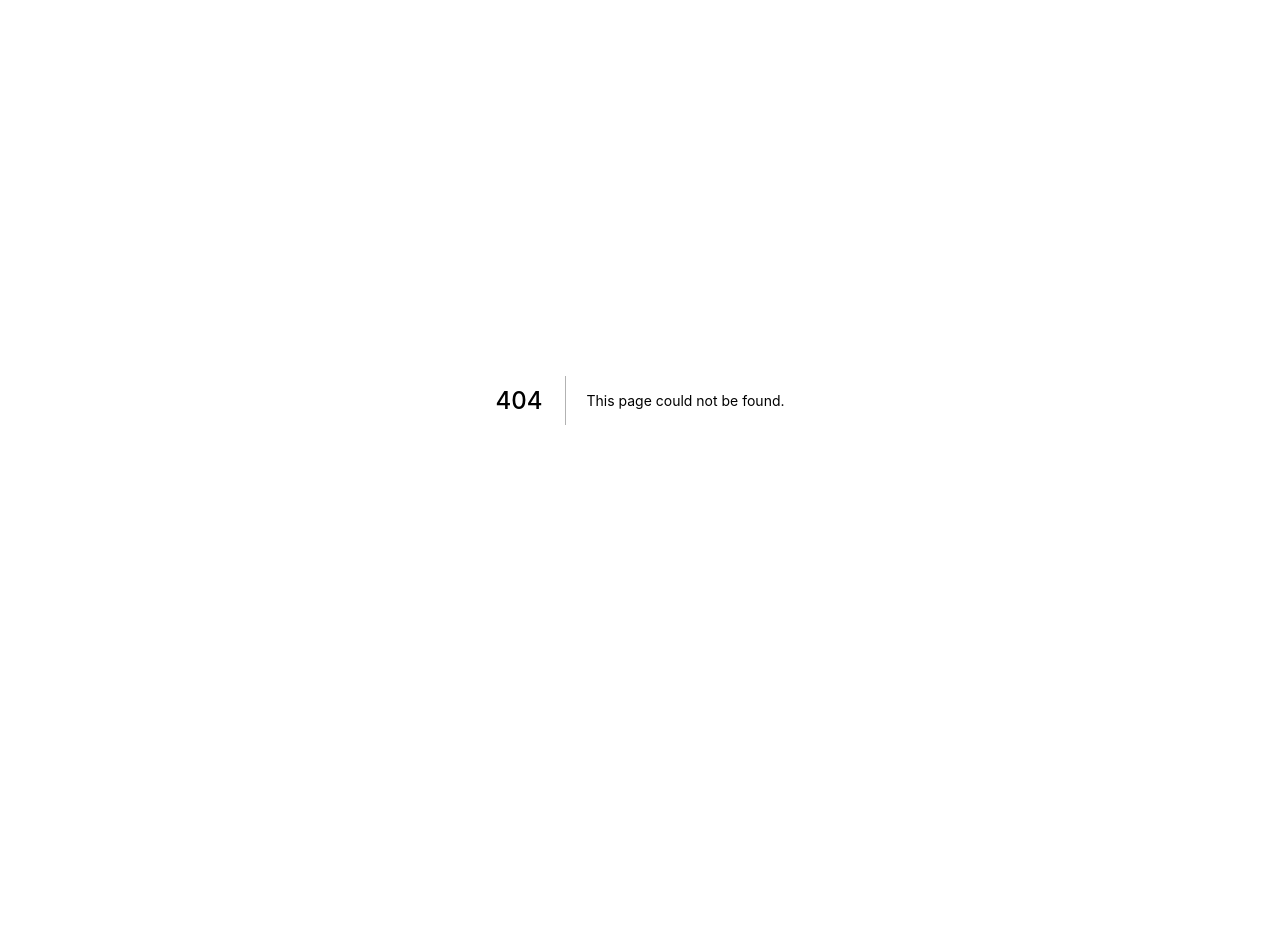
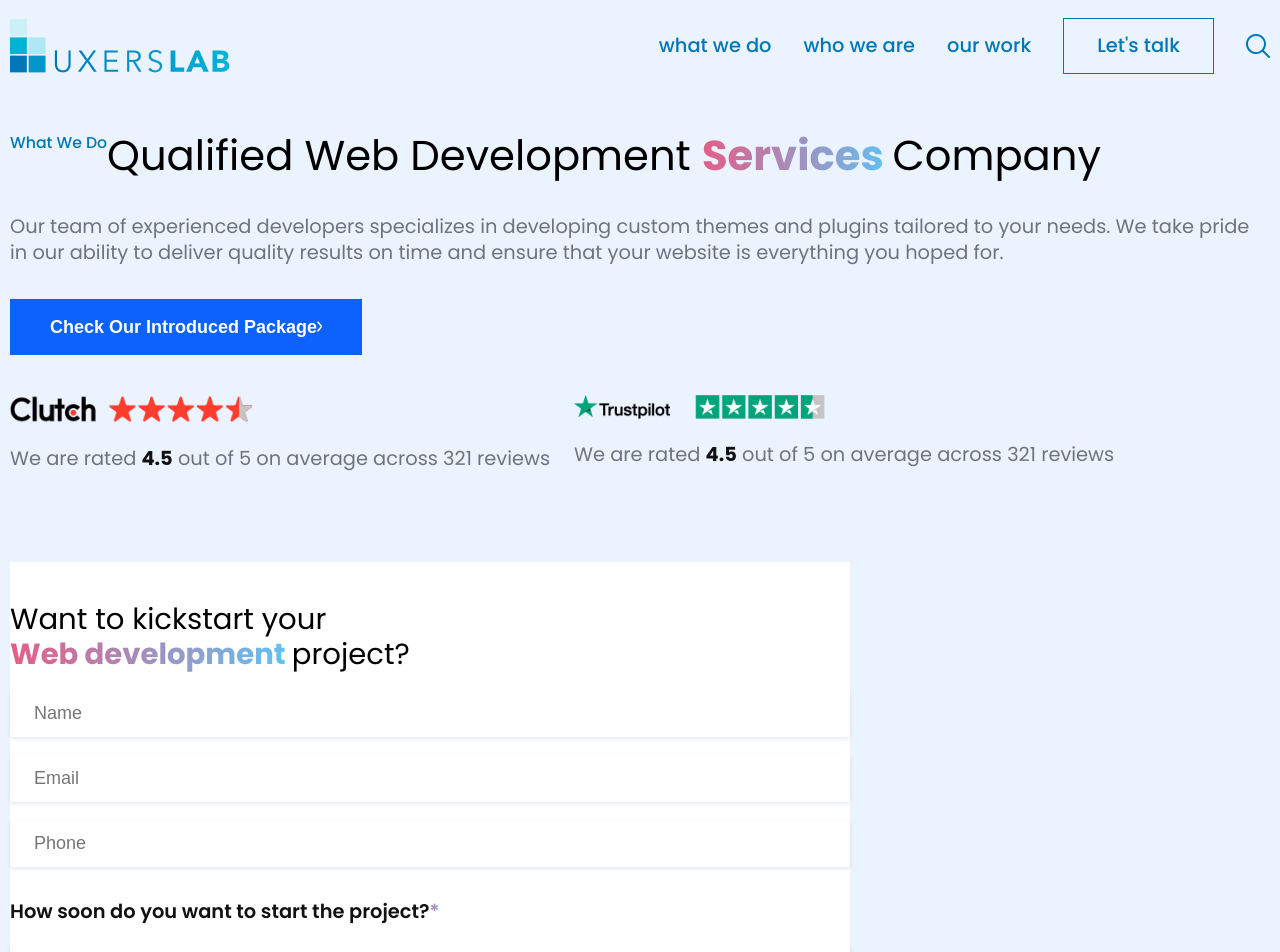
Before and after one commit to kanwaljeet5124/uxers, a Next.js app: page /services in a window 1280 px wide. Before the commit this address had no page. Shown: the top 952 px of the page. Before the commit the page ends 800 px from the top, so only its background shows below. Built offline with nearby package versions, Linux system fonts and the light colour scheme.

Commit message:
khush: service page and banner added

```diff
--- /dev/null
+++ b/modules/ServiceBanner.js
@@ -0,0 +1,56 @@
+import React from 'react'
+import Header from './Header'
+import styles from './css/banner.module.css'
+export default function ServiceBanner() {
+  return (
+    <div className='bg-sky d-flex d-flex-wrap d-justify-center mb-5'>
+        <Header/>
+        <div className='container d-flex d-flex-wrap d-align-start pt-5'>
+            <div className='col-7 mt-90 d-flex d-flex-wrap pt-5'>
+                <h6 className='text-primary l-27 m-0 mb-2 f-500 '>What We Do</h6>
+                <h2 className={`col-12 f-400 l-55`}>
+                    Qualified Web Development <span className='f-700  text-gradient'>Services </span>Company
+                </h2>
+                <h5 className='f-400 l-27 text-grey mt-4 col-11'>Our team of experienced developers specializes in developing custom themes and plugins tailored to your needs. We take pride in our ability to deliver quality results on time and ensure that your website is everything you hoped for.</h5>
+                <button className='btn bg-dark col-7 d-align-center text-white mt-4 pb-4 d-flex d-flex-wrap d-justify-space-between'>
+                    Check Our Introduced Package
+                    <svg width="5" height="11" viewBox="0 0 5 11" fill="none" xmlns="http://www.w3.org/2000/svg">
+                        <path d="M0.96835 10.9463L-1.56415e-06 9.79808L3.62978 5.4999L-1.84309e-07 1.20171L0.971097 0.053467L4.59813 4.35166C4.85545 4.65622 5 5.06924 5 5.4999C5 5.93055 4.85545 6.34357 4.59813 6.64814L0.96835 10.9463Z" fill="white"/>
+                    </svg>
+                </button>
+                <div className='col-11  d-flex d-flex-wrap d-justify-space-between mt-5'>
+                    <div className='col-6 '>
+                        <img src="clutch.png" alt="rating"/>
+                        <h5 className='f-400 l-27 text-grey mt-2'>We are rated <span className='text-black f-700'>4.5</span> out of 5 on average across 321 reviews</h5>
+                    </div>
+                    <div className='col-6 pl-3'>
+                        <img src="trust.png" alt="rating"/>
+                        <h5 className='f-400 l-27 text-grey mt-2'>We are rated <span className='text-black f-700'>4.5</span> out of 5 on average across 321 reviews</h5>
+                    </div>
+                </div>
+            </div>
+            <div className='col-5 pt-5 mt-50 '>
+                <div className='col-12 bg-white pb-5 d-flex d-flex-wrap d-justify-center'>
+                    <div className={`col-10 ${styles["service-form"]}`}>
+                        <h3 className={` f-400 l-36  pt-5`}>
+                            Want to kickstart your<br/> <span className='f-700 text-gradient'>Web development </span>project?
+                        </h3>
+                        <input type="text" placeholder='Name' />
+                        <input type="email" placeholder='Email' />
+                        <input type="number" placeholder='Phone' />
+                        <h5 className='f-600 l-27 text-black mt-4'>How soon do you want to start the project?<span className="text-gradient">*</span></h5>
+                        <select>
+                            <option>Within 8 Weeks</option>
+                            <option>Within 10 Weeks</option>
+                            <option>Within 12 Weeks</option>
+
+                        </select>
+                        <input type="text" placeholder='Share your Requirement' />
+                        <button className='btn bg-black text-white mt-4'>Submit</button>
+                    </div>
+                </div>
+            </div>
+        </div>
+    </div>
+  )
+}
--- a/modules/css/banner.module.css
+++ b/modules/css/banner.module.css
@@ -40,3 +40,29 @@
 .banner_content h5 img:nth-child(2){
     margin-right: 3px;
 }
+/* Service Banner */
+.service-form input,.service-form select{
+    background: #FFFFFF;
+    box-shadow: 0px 2px 4px rgba(29, 53, 87, 0.1);
+    border-radius: 4px;
+    border: none;
+    outline: none;
+    font-size: 18px;
+    line-height: 150%;
+    font-weight: 400;
+    padding: 10px 24px;
+    margin-top: 18px;
+    width: 100%;
+    color: var(--grey);
+    box-sizing: border-box;
+}
+.service-form select option{
+    color: var(--grey);
+    font-size: 18px;
+    line-height: 150%;
+    font-weight: 400;
+    padding: 10px 24px;
+    margin-top: 18px;
+    width: 100%;
+    color: var(--grey);
+}
--- /dev/null
+++ b/pages/services.js
@@ -0,0 +1,11 @@
+import React from 'react'
+import ServiceBanner from '../modules/ServiceBanner'
+import Teams from '../modules/Teams'
+export default function services() {
+  return (
+    <>
+      <ServiceBanner/>
+      <Teams/>
+    </>
+  )
+}
--- a/styles/globals.css
+++ b/styles/globals.css
@@ -70,7 +70,9 @@ body {
 .bg-dark {
   background-color: var(--dark-blue);
 }
-
+.bg-sky{
+  background-color: var(--light-blue);
+}
 .bg-gradient {
   background-color: var(--gradient);
 }
@@ -716,7 +718,13 @@ li {
 .ls-03 {
   letter-spacing: -0.03em;
 }
-
+.btn{
+  padding: 17px 40px;
+  font-size: 18px;
+  line-height: 22px;
+  font-weight: 700;
+  border: none;
+}
 .btn-primary-outline {
   padding: 17px 33px;
   border: 1px solid var(--primary);
--- a/styles/uxerslab.css
+++ b/styles/uxerslab.css
@@ -1,5 +1,5 @@
 .container {
-  max-width:clamp(18.125rem, 3.3750rem + 73.7500vw, 69.75rem);
+  max-width:1280px;
   width:100%;
   margin:0 auto;
 }
@@ -25,7 +25,8 @@
 @media screen and (max-width:1300px) {
   .container{
     width:100%;
-    max-width: 80%;
+    max-width: 100%;
+    padding: 0 10px;
     margin: 0 auto;
   }
 }
```
Also changed, not shown: modules/Inquire.js (added, +11 -0 lines), public/clutch.png (added), public/trust.png (added).
